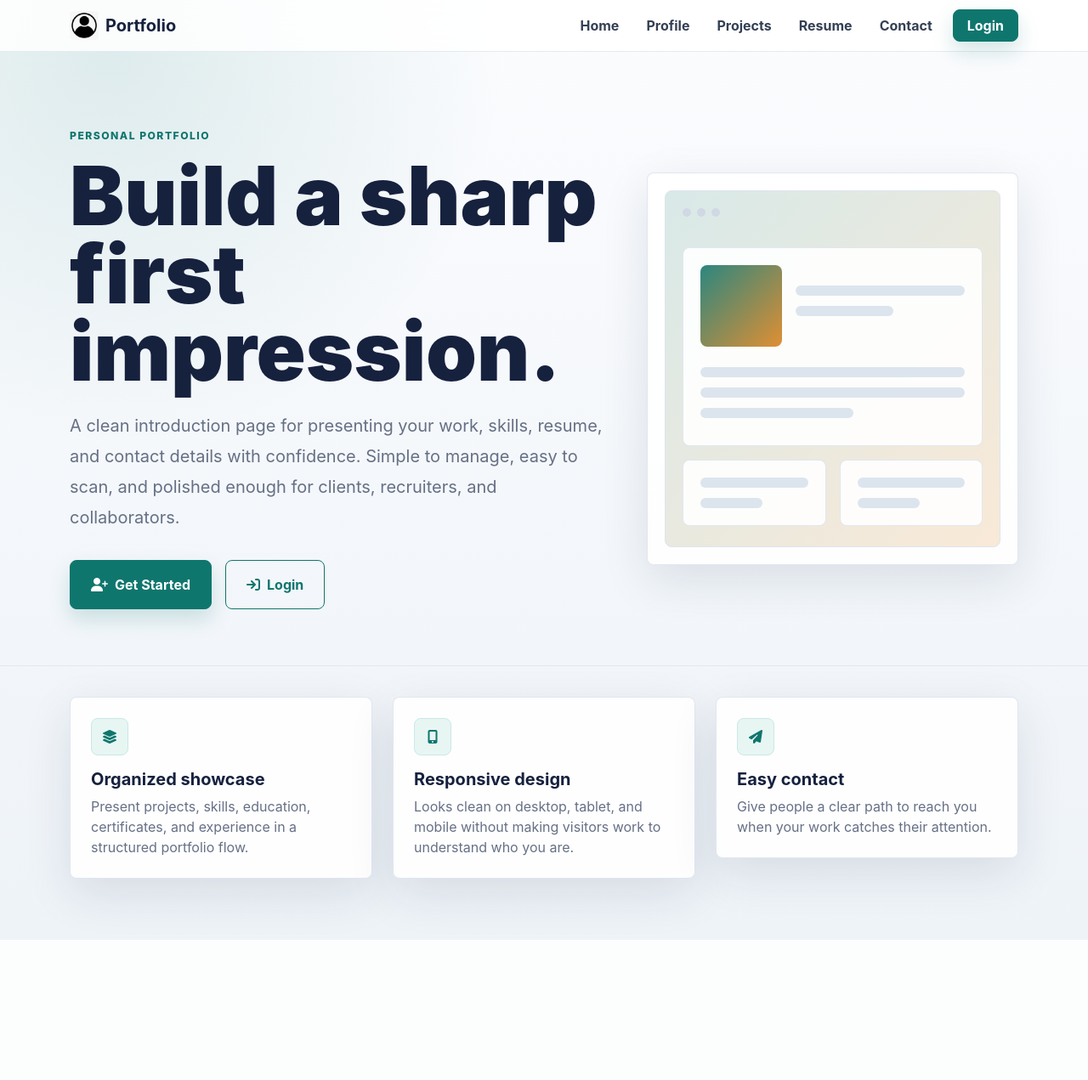
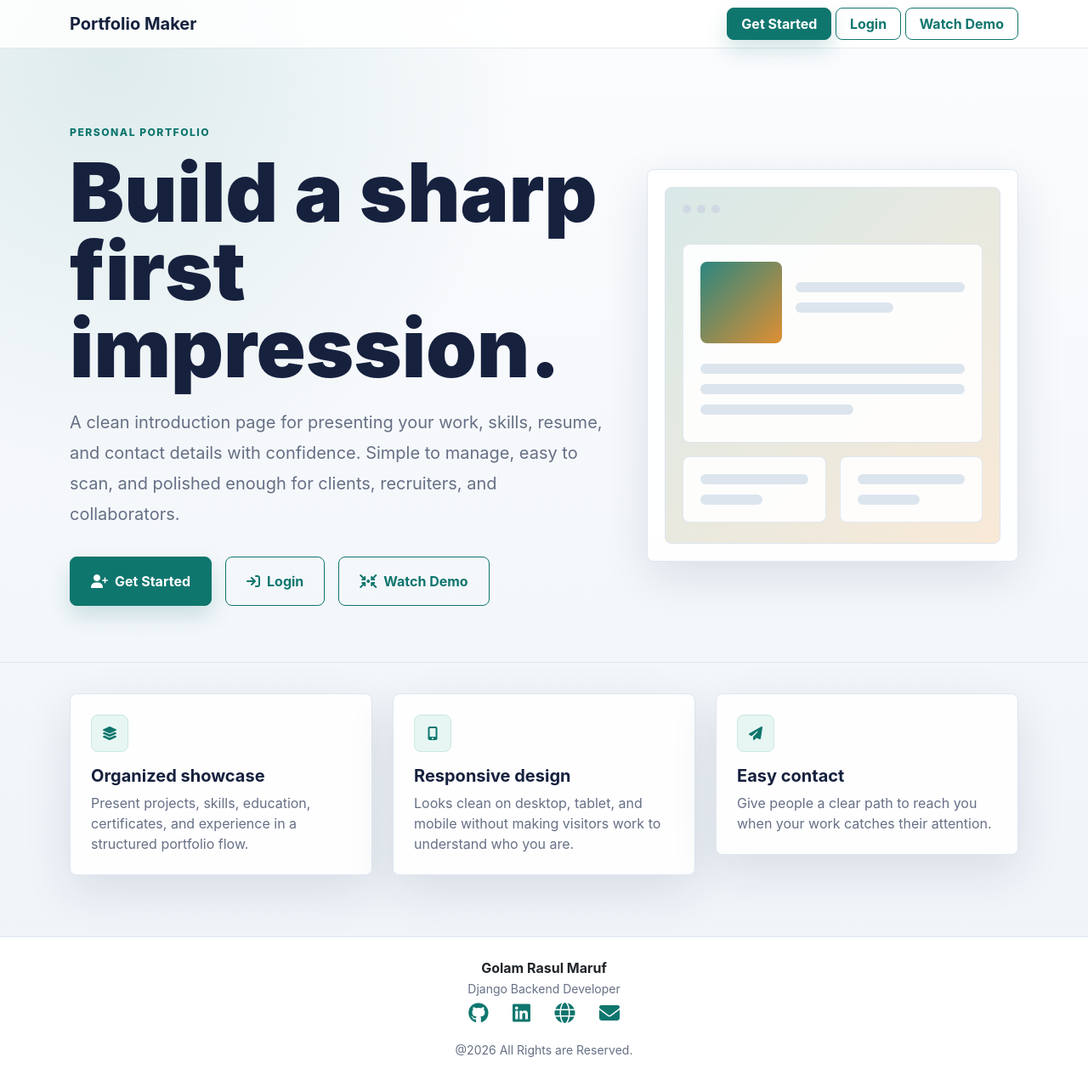
Before and after one commit to GRMaruf/Portfolio, a Django app: page / in a window 1280 px wide. Shown: the whole page at 85% size. Before the commit the page ends 1106 px from the top, so only its background shows below. Run offline with Django 5.2, Linux system fonts and the light colour scheme.

Commit message:
Fix: Home page complexity

```diff
--- a/portfolio/templates/home.html
+++ b/portfolio/templates/home.html
@@ -44,9 +44,7 @@
     }
 
     .intro-preview {
-      background:
-        linear-gradient(135deg, rgba(15, 118, 110, 0.16), rgba(217, 119, 6, 0.16)),
-        #fff;
+      background: linear-gradient(135deg, rgba(15, 118, 110, 0.16), rgba(217, 119, 6, 0.16)), #fff;
       border: 1px solid var(--line);
       border-radius: 8px;
       min-height: 420px;
@@ -77,8 +75,7 @@
 
     .preview-avatar {
       aspect-ratio: 1;
-      background:
-        linear-gradient(135deg, rgba(15, 118, 110, 0.88), rgba(217, 119, 6, 0.82));
+      background: linear-gradient(135deg, rgba(15, 118, 110, 0.88), rgba(217, 119, 6, 0.82));
       border-radius: 8px;
       width: 96px;
     }
@@ -135,35 +132,43 @@
 {% endblock %}
 
 {% block content %}
+  <nav class="navbar navbar-expand-lg navbar-light sticky-top">
+    <div class="container">
+      <a class="navbar-brand fw-bold d-flex align-items-center" href="{% url 'profile' profile.user.username|default:'demo' %}">
+        <span>Portfolio Maker</span>
+      </a>
+      <div class="collapse navbar-collapse justify-content-end d-none d-lg-flex">
+        <ul class="navbar-nav align-items-center gap-3">
+          <li class="nav-item">
+            <a class="btn btn-brand px-3" href="{% url 'register' %}">Get Started</a>
+            <a class="btn btn-outline-brand px-3" href="{% url 'login' %}">Login</a>
+            <a class="btn btn-outline-brand px-3" href="{% url 'profile' 'demo' %}">Watch Demo</a>
+          </li>
+        </ul>
+      </div>
+    </div>
+  </nav>
+
   <section class="landing-hero">
     <div class="container">
       <div class="row align-items-center g-5">
         <div class="col-lg-7 reveal">
           <div class="eyebrow mb-3">Personal Portfolio</div>
           <h1 class="landing-title">Build a sharp first impression.</h1>
-          <p class="landing-copy">
-            A clean introduction page for presenting your work, skills, resume, and contact details with confidence. Simple to manage, easy to scan, and polished enough for clients, recruiters, and collaborators.
-          </p>
+          <p class="landing-copy">A clean introduction page for presenting your work, skills, resume, and contact details with confidence. Simple to manage, easy to scan, and polished enough for clients, recruiters, and collaborators.</p>
           <div class="landing-actions">
             {% if request.user.is_authenticated %}
-              <a href="{% url 'edit_profile' %}" class="btn btn-brand px-4 py-3">
-                <i class="fa-solid fa-pen-to-square me-2"></i>Customize Portfolio
-              </a>
-              <a href="{% url 'dashboard' %}" class="btn btn-outline-brand px-4 py-3">
-                <i class="fa-solid fa-gauge-high me-2"></i>Dashboard
-              </a>
+              <a href="{% url 'edit_profile' %}" class="btn btn-brand px-4 py-3"><i class="fa-solid fa-pen-to-square me-2"></i>Customize Portfolio</a>
+              <a href="{% url 'dashboard' %}" class="btn btn-outline-brand px-4 py-3"><i class="fa-solid fa-gauge-high me-2"></i>Dashboard</a>
             {% else %}
-              <a href="{% url 'register' %}" class="btn btn-brand px-4 py-3">
-                <i class="fa-solid fa-user-plus me-2"></i>Get Started
-              </a>
-              <a href="{% url 'login' %}" class="btn btn-outline-brand px-4 py-3">
-                <i class="fa-solid fa-arrow-right-to-bracket me-2"></i>Login
-              </a>
+              <a href="{% url 'register' %}" class="btn btn-brand px-4 py-3"><i class="fa-solid fa-user-plus me-2"></i>Get Started</a>
+              <a href="{% url 'login' %}" class="btn btn-outline-brand px-4 py-3"><i class="fa-solid fa-arrow-right-to-bracket me-2"></i>Login</a>
+              <a href="{% url 'profile' 'demo' %}" class="btn btn-outline-brand px-4 py-3"><i class="fa-solid fa-arrows-to-circle me-2"></i>Watch Demo</a>
             {% endif %}
           </div>
         </div>
 
-        <div class="col-lg-5 reveal reveal-delay-1">
+        <div class="col-lg-5 d-none d-lg-block reveal reveal-delay-1">
           <div class="intro-panel">
             <div class="intro-preview">
               <div class="preview-topbar">
@@ -209,21 +214,27 @@
       <div class="row g-4">
         <div class="col-md-4">
           <div class="surface feature-item p-4 lift">
-            <div class="feature-icon"><i class="fa-solid fa-layer-group"></i></div>
+            <div class="feature-icon">
+              <i class="fa-solid fa-layer-group"></i>
+            </div>
             <h2 class="h5 fw-bold">Organized showcase</h2>
             <p class="muted mb-0">Present projects, skills, education, certificates, and experience in a structured portfolio flow.</p>
           </div>
         </div>
         <div class="col-md-4">
           <div class="surface feature-item p-4 lift">
-            <div class="feature-icon"><i class="fa-solid fa-mobile-screen-button"></i></div>
+            <div class="feature-icon">
+              <i class="fa-solid fa-mobile-screen-button"></i>
+            </div>
             <h2 class="h5 fw-bold">Responsive design</h2>
             <p class="muted mb-0">Looks clean on desktop, tablet, and mobile without making visitors work to understand who you are.</p>
           </div>
         </div>
         <div class="col-md-4">
           <div class="surface feature-item p-4 lift">
-            <div class="feature-icon"><i class="fa-solid fa-paper-plane"></i></div>
+            <div class="feature-icon">
+              <i class="fa-solid fa-paper-plane"></i>
+            </div>
             <h2 class="h5 fw-bold">Easy contact</h2>
             <p class="muted mb-0">Give people a clear path to reach you when your work catches their attention.</p>
           </div>
@@ -231,4 +242,23 @@
       </div>
     </div>
   </section>
+
+  <footer class="footer py-4 bg-white">
+    <div class="container">
+      <div>
+        <div class="fw-bold text-dark">Golam Rasul Maruf</div>
+        <small>Django Backend Developer</small>
+      </div>
+      <div class="social-links">
+        <a href="https://github.com/GRMaruf/" target="_blank"><i class="fab fa-github"></i></a>
+        <a href="https://www.linkedin.com/in/golam-rasul-maruf-91494a262/" target="_blank"><i class="fab fa-linkedin"></i></a>
+        <a href="https://profile.pybrothers.top/portfolio/grmaruf" target="_blank"><i class="fa fa-globe"></i></a>
+        {% comment %}fa,.fa-brands,.fa-classic,.fa-regular,.fa-sharp,.fa-solid,.fab,.far,.fas{% endcomment %}
+        <a href="mailto:golamrasulmaruf@gmail.com"><i class="fas fa-envelope"></i></a>
+      </div>
+      <div>
+        <small>@2026 All Rights are Reserved.</small>
+      </div>
+    </div>
+  </footer>
 {% endblock %}
--- a/portfolio/templates/master/base.html
+++ b/portfolio/templates/master/base.html
@@ -27,11 +27,9 @@
       }
 
       body {
-        background:
-          radial-gradient(circle at 10% 5%, rgba(15, 118, 110, 0.12), transparent 30%),
-          linear-gradient(180deg, #fbfcfe 0%, #eef3f8 100%);
+        background: radial-gradient(circle at 10% 5%, rgba(15, 118, 110, 0.12), transparent 30%), linear-gradient(180deg, #fbfcfe 0%, #eef3f8 100%);
         color: var(--ink);
-        font-family: Inter, ui-sans-serif, system-ui, -apple-system, BlinkMacSystemFont, "Segoe UI", sans-serif;
+        font-family: Inter, ui-sans-serif, system-ui, -apple-system, BlinkMacSystemFont, 'Segoe UI', sans-serif;
         min-height: 100vh;
       }
 
@@ -314,10 +312,12 @@
     </title>
   </head>
   <body>
-    {% include 'master/nav.html' %}
+    {% if profile %}
+      {% include 'master/nav.html' %}
+    {% endif %}
+
     <main class="site-shell">
       {% block content %}
-
       {% endblock %}
     </main>
 
@@ -325,7 +325,6 @@
       {% include 'master/footer.html' %}
     {% endif %}
 
-
     <script src="https://cdn.jsdelivr.net/npm/bootstrap@5.0.2/dist/js/bootstrap.bundle.min.js" integrity="sha384-MrcW6ZMFYlzcLA8Nl+NtUVF0sA7MsXsP1UyJoMp4YLEuNSfAP+JcXn/tWtIaxVXM" crossorigin="anonymous"></script>
   </body>
 </html>
--- a/portfolio/templates/master/footer.html
+++ b/portfolio/templates/master/footer.html
@@ -4,7 +4,7 @@
       <div class="fw-bold text-dark">{{ profile.display_name|default:'Portfolio' }}</div>
       <small>{{ profile.title }}</small>
     </div>
-    <div class="social-links my-3">
+    <div class="social-links">
       {% if profile.github %}
         <a href="{{ profile.github }}" target="_blank"><i class="fab fa-github"></i></a>
       {% endif %}
--- a/portfolio/templates/master/nav.html
+++ b/portfolio/templates/master/nav.html
@@ -13,9 +13,9 @@
 
     <div class="collapse navbar-collapse justify-content-end d-none d-lg-flex">
       <ul class="navbar-nav align-items-center gap-3">
-        <li class="nav-item">
+        {% comment %} <li class="nav-item">
           <a class="nav-link" href="{% url 'home' %}">Home</a>
-        </li>
+        </li> {% endcomment %}
         <li class="nav-item">
           <a class="nav-link" href="{% url 'profile' profile.user.username|default:'demo' %}">Profile</a>
         </li>
@@ -28,14 +28,21 @@
         <li class="nav-item">
           <a class="nav-link" href="{% url 'contact' profile.user.username|default:'demo' %}">Contact</a>
         </li>
-        {% if request.user.is_authenticated %}
+        {% if profile.user == request.user %}
           <li class="nav-item">
             <a class="nav-link" href="{% url 'dashboard' %}">Dashboard</a>
           </li>
           <li class="nav-item">
             <a class="nav-link" href="{% url 'logout' %}">Logout</a>
           </li>
+        {% elif request.user.is_authenticated %}
+        <li class="nav-item">
+          <a class="btn btn-brand px-3" href="{% url 'profile' %}">Show Own Profile</a>
+        </li>
         {% else %}
+          <li class="nav-item">
+            <a class="btn btn-outline-brand px-3" href="{% url 'register' %}">Register</a>
+          </li>
           <li class="nav-item">
             <a class="btn btn-brand px-3" href="{% url 'login' %}">Login</a>
           </li>
@@ -65,7 +72,7 @@
   <div class="offcanvas-body p-0">
     <div class="px-3 pt-3">
       <div class="text-uppercase small text-muted mb-2">Explore</div>
-      <a href="{% url 'home' %}" class="sidebar-link">Home</a>
+      {% comment %} <a href="{% url 'home' %}" class="sidebar-link">Home</a> {% endcomment %}
       <a href="{% url 'profile' profile.user.username|default:'demo' %}" class="sidebar-link">Profile</a>
       <a href="{% url 'projects' profile.user.username|default:'demo' %}" class="sidebar-link">Projects</a>
       <a href="{% url 'resume' profile.user.username|default:'demo' %}" class="sidebar-link">Resume</a>
@@ -76,9 +83,11 @@
 
     <div class="px-3">
       <div class="text-uppercase small text-muted mb-2">Account</div>
-      {% if request.user.is_authenticated %}
+      {% if profile.user == request.user %}
         <a href="{% url 'dashboard' %}" class="sidebar-link">Dashboard</a>
         <a href="{% url 'logout' %}" class="sidebar-link">Logout</a>
+      {% elif request.user.is_authenticated %}
+      <a href="{% url 'profile' %}" class="sidebar-link">Show Own Profile</a>
       {% else %}
         <a href="{% url 'login' %}" class="sidebar-link">Login</a>
         <a href="{% url 'register' %}" class="sidebar-link">Register</a>
--- a/portfolio/views.py
+++ b/portfolio/views.py
@@ -9,10 +9,7 @@ from django.conf import settings
 
 
 def home(request):
-    context={
-        'profile':get_user_profile(get_current_username(request))
-    }
-    return render(request, 'home.html', context)
+    return render(request, 'home.html')
 
 # Always pass a profile context while rendering html with nav and footer
 def profile(request, username=None):
```
Also changed, not shown: db.sqlite3.
